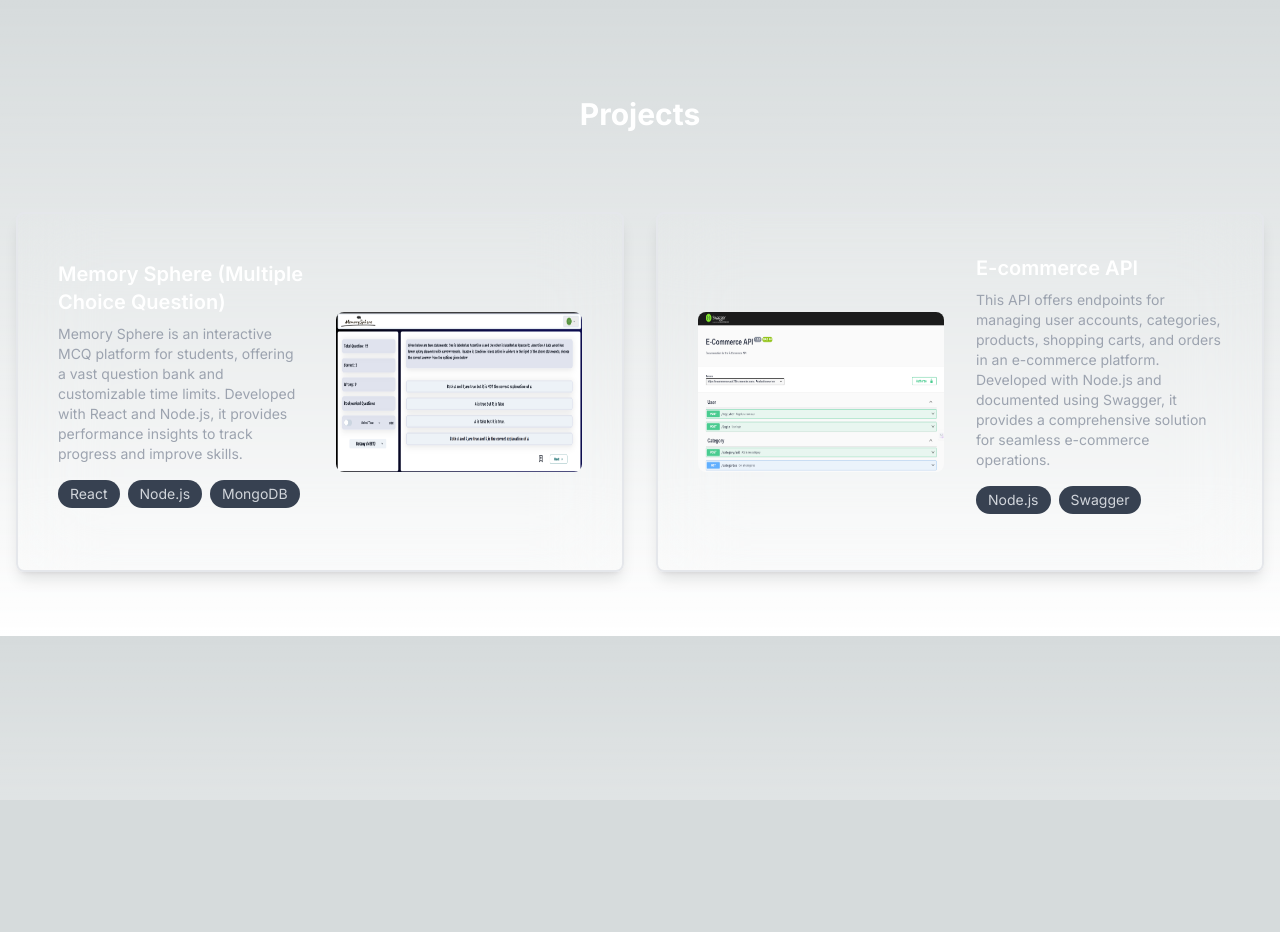
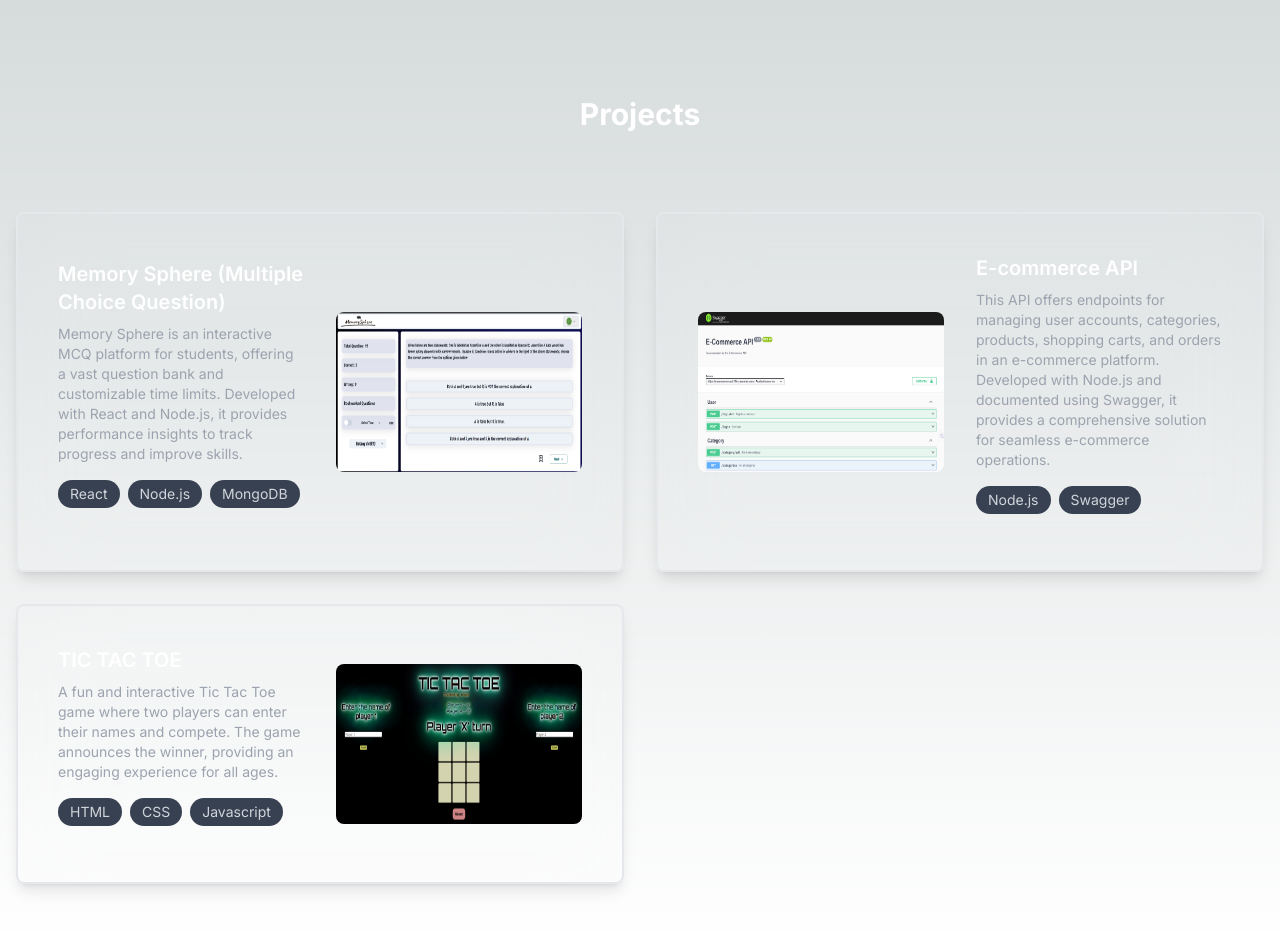
Before and after one commit to mikhlas9/portfolio, a Next.js app: page /projects in a window 1280 px wide. Shown: the top 932 px of the page. Before the commit the page ends 800 px from the top, so only its background shows below. Built offline with nearby package versions, Linux system fonts and the light colour scheme.

Commit message:
another project added

```diff
--- a/app/projects/page.jsx
+++ b/app/projects/page.jsx
@@ -3,6 +3,7 @@ import { useEffect, useState } from 'react';
 import Image from 'next/image';
 import image1 from "@/public/images/memorysphere.png";
 import image2 from "@/public/images/ecomerce-api.png";
+import image3 from "@/public/images/tictactoe.png";
 
 const projects = [
   {
@@ -19,6 +20,14 @@ const projects = [
     link: 'https://github.com/mikhlas9/E-commerce-api',
     image: image2 // Correct image path
   },
+  {
+    title: 'TIC TAC TOE',
+    description: 'A fun and interactive Tic Tac Toe game where two players can enter their names and compete. The game announces the winner, providing an engaging experience for all ages.',
+    technologies: ['HTML', 'CSS', 'Javascript'],
+    link: 'https://mikhlas9.github.io/tictactoe/',
+    image: image3 // Correct image path
+  },
+
   // Add more projects as needed
 ];
 
```
Also changed, not shown: public/images/tictactoe.png (added).
